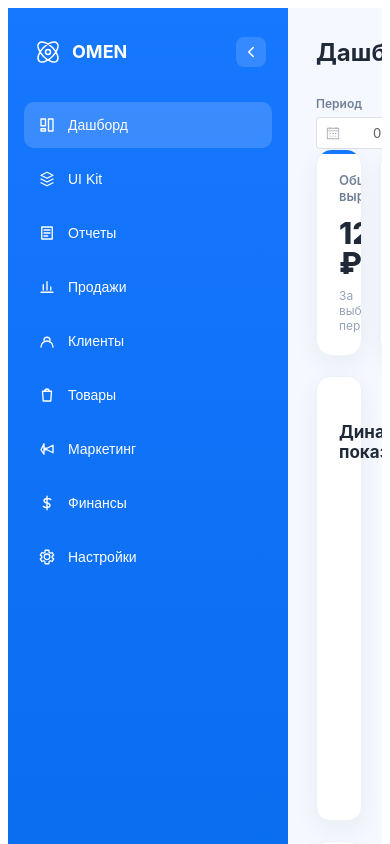
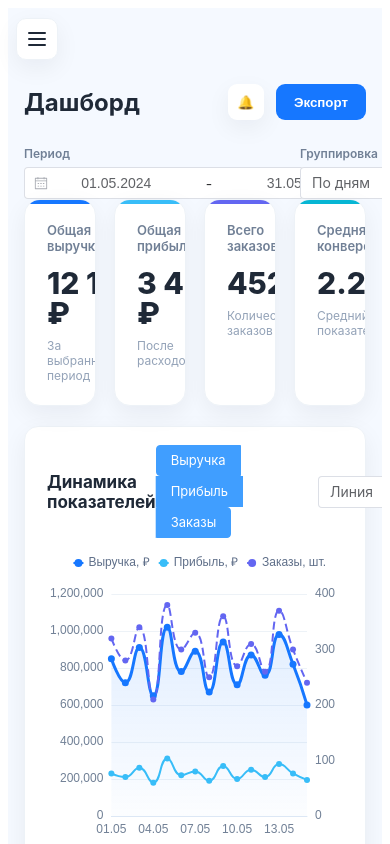
Before and after one commit to mecorion/portalomen, a Vue app: page / in a window 390 px wide. Shown: the top 844 px of the page. Built offline with nearby package versions, Linux system fonts and the light colour scheme.

Commit message:
Доработан внешний вид sidebar. Добавлена адаптивная версия

```diff
--- a/src/components/layout/AppSidebar.vue
+++ b/src/components/layout/AppSidebar.vue
@@ -1,7 +1,10 @@
 <template>
   <aside
     class="app-sidebar"
-    :class="{ 'app-sidebar--collapsed': collapsed }"
+    :class="{
+      'app-sidebar--collapsed': collapsed,
+      'app-sidebar--mobile-open': mobileOpen
+    }"
   >
     <div class="sidebar-logo">
       <div class="sidebar-logo__brand">
@@ -102,10 +105,12 @@
 <script setup lang="ts">
 defineProps<{
   collapsed?: boolean
+  mobileOpen?: boolean
 }>()
 
-defineEmits<{
+const emit = defineEmits<{
   toggle: []
+  close: []
 }>()
 
 const menuItems = [
@@ -122,5 +127,6 @@ const menuItems = [
 
 function goShowcase() {
   window.location.hash = '/ui'
+  emit('close')
 }
 </script>
--- a/src/styles/layout.css
+++ b/src/styles/layout.css
@@ -7,17 +7,25 @@
 }
 
 .app-sidebar {
+  position: fixed;
+  top: 0;
+  left: 0;
+  z-index: 40;
+  box-sizing: border-box;
   width: var(--sidebar-width);
   min-width: var(--sidebar-width);
+  height: 100vh;
   background: linear-gradient(180deg, var(--color-primary) 0%, var(--color-primary-dark) 100%);
   color: #ffffff;
   padding: 22px 16px;
   display: flex;
   flex-direction: column;
+  overflow-y: auto;
   transition:
     width 0.2s ease,
     min-width 0.2s ease,
-    padding 0.2s ease;
+    padding 0.2s ease,
+    transform 0.2s ease;
 }
 
 .app-sidebar--collapsed {
@@ -29,8 +37,20 @@
 
 .app-content {
   flex: 1;
+  min-width: 0;
+  margin-left: var(--sidebar-width);
   padding: 22px 28px;
   overflow: auto;
+  transition: margin-left 0.2s ease;
+}
+
+.app-layout--sidebar-collapsed .app-content {
+  margin-left: var(--sidebar-collapsed-width);
+}
+
+.mobile-sidebar-toggle,
+.mobile-sidebar-backdrop {
+  display: none;
 }
 
 .app-topbar {
@@ -223,3 +243,93 @@
   padding-right: 0;
   padding-left: 0;
 }
+
+@media (max-width: 760px) {
+  .app-layout,
+  .app-layout--sidebar-collapsed {
+    display: block;
+  }
+
+  .app-sidebar,
+  .app-sidebar--collapsed {
+    width: min(82vw, var(--sidebar-width));
+    min-width: min(82vw, var(--sidebar-width));
+    height: 100vh;
+    padding: 22px 16px;
+    transform: translateX(-100%);
+  }
+
+  .app-sidebar--mobile-open {
+    transform: translateX(0);
+  }
+
+  .app-sidebar--collapsed .sidebar-logo {
+    justify-content: space-between;
+    padding: 0 6px 0 12px;
+  }
+
+  .app-sidebar--collapsed .sidebar-logo__brand {
+    display: flex;
+  }
+
+  .app-sidebar--collapsed .sidebar-menu__item {
+    justify-content: flex-start;
+    padding: 0 14px;
+  }
+
+  .app-sidebar--collapsed .sidebar-label,
+  .app-sidebar--collapsed .sidebar-support,
+  .app-sidebar--collapsed .sidebar-profile__info {
+    width: auto;
+    opacity: 1;
+    overflow: visible;
+    pointer-events: auto;
+  }
+
+  .app-sidebar--collapsed .sidebar-profile {
+    justify-content: flex-start;
+    padding: 10px;
+  }
+
+  .app-content,
+  .app-layout--sidebar-collapsed .app-content {
+    margin-left: 0;
+    padding: 72px 16px 20px;
+  }
+
+  .mobile-sidebar-toggle {
+    position: fixed;
+    top: 18px;
+    left: 16px;
+    z-index: 30;
+    display: inline-flex;
+    flex-direction: column;
+    align-items: center;
+    justify-content: center;
+    gap: 4px;
+    width: 42px;
+    height: 42px;
+    border: 1px solid var(--color-border);
+    border-radius: 10px;
+    background: #ffffff;
+    box-shadow: var(--shadow-card);
+    cursor: pointer;
+  }
+
+  .mobile-sidebar-toggle span {
+    width: 18px;
+    height: 2px;
+    border-radius: 999px;
+    background: var(--color-text);
+  }
+
+  .mobile-sidebar-backdrop {
+    position: fixed;
+    inset: 0;
+    z-index: 35;
+    display: block;
+    border: 0;
+    background: rgba(15, 23, 42, 0.36);
+    cursor: pointer;
+  }
+}
--- a/src/views/dashboard/DashboardView.vue
+++ b/src/views/dashboard/DashboardView.vue
@@ -1,11 +1,35 @@
 <template>
     <div
         class="app-layout"
-        :class="{ 'app-layout--sidebar-collapsed': sidebarCollapsed }"
+        :class="{
+            'app-layout--sidebar-collapsed': sidebarCollapsed,
+            'app-layout--sidebar-mobile-open': mobileSidebarOpen
+        }"
     >
+        <button
+            class="mobile-sidebar-toggle"
+            type="button"
+            aria-label="Открыть меню"
+            @click="mobileSidebarOpen = true"
+        >
+            <span></span>
+            <span></span>
+            <span></span>
+        </button>
+
+        <button
+            v-if="mobileSidebarOpen"
+            class="mobile-sidebar-backdrop"
+            type="button"
+            aria-label="Закрыть меню"
+            @click="mobileSidebarOpen = false"
+        ></button>
+
         <AppSidebar
             :collapsed="sidebarCollapsed"
-            @toggle="sidebarCollapsed = !sidebarCollapsed"
+            :mobile-open="mobileSidebarOpen"
+            @close="mobileSidebarOpen = false"
+            @toggle="handleSidebarToggle"
         />
 
         <main class="app-content">
@@ -39,6 +63,7 @@ const dashboardStore = useDashboardStore()
 const { exportToCsv } = useCsvExport()
 
 const sidebarCollapsed = ref(false)
+const mobileSidebarOpen = ref(false)
 
 onMounted(() => {
   dashboardStore.loadState()
@@ -95,6 +120,15 @@ function handleExport() {
   ])
 
   exportToCsv('dashboard-export.csv', headers, rows)
+}
+
+function handleSidebarToggle() {
+  if (window.matchMedia('(max-width: 760px)').matches) {
+    mobileSidebarOpen.value = !mobileSidebarOpen.value
+    return
+  }
+
+  sidebarCollapsed.value = !sidebarCollapsed.value
 }
 </script>
 
```
